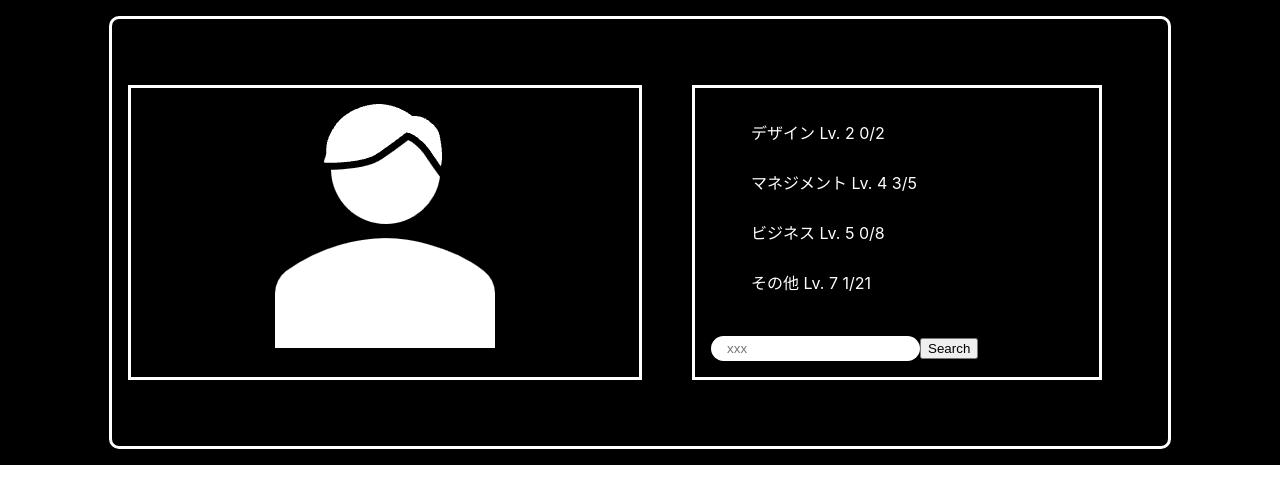
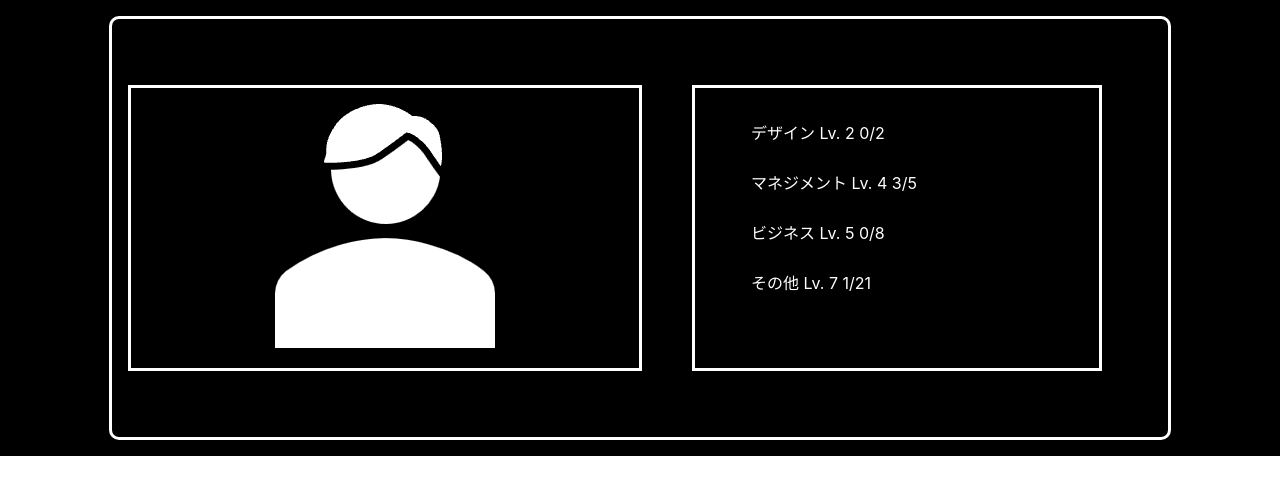
Before and after one commit to KAIRI-tere/workspace_agile, a React (Create React App) app: page / in a window 1280 px wide. Shown: the top 504 px of the page. Built offline with nearby package versions, Linux system fonts and the light colour scheme.

Commit message:
共有するよ

```diff
--- a/src/App.js
+++ b/src/App.js
@@ -18,8 +18,8 @@ function App() {
             <li>ビジネス Lv. 5 0/8</li>
             <li>その他 Lv. 7 1/21</li>
           </ul>
-          <input className="Input" placeholder="xxx" />
-         <button className="Button">Search</button>
+          {/* <input className="Input" placeholder="xxx" />
+         <button className="Button">Search</button> */}
         </div>
       </div>
     </div>
```
